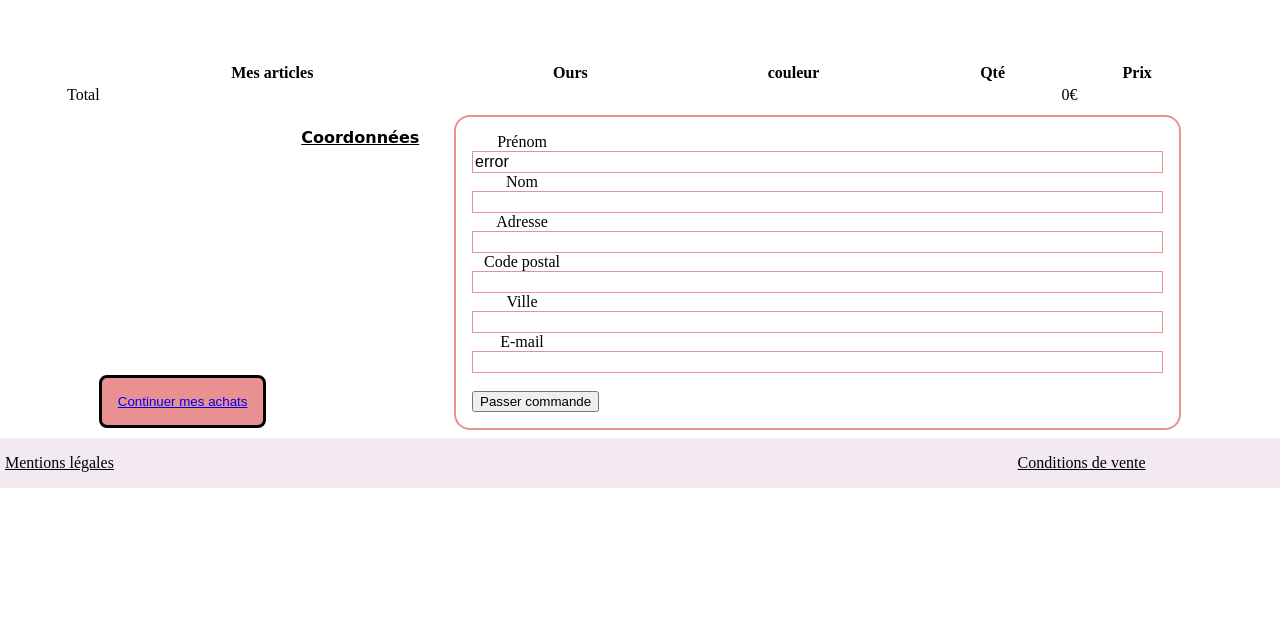
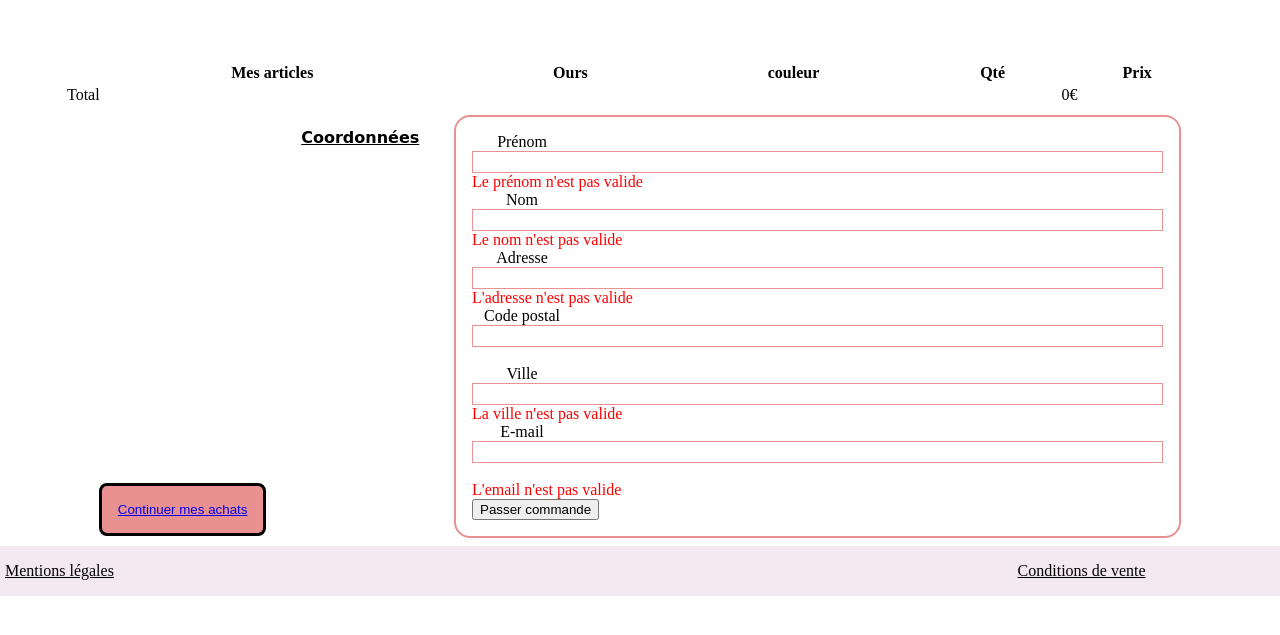
Before and after one commit to fmarega/projet_5, a plain HTML site: page Frontend/panier.html in a window 1280 px wide. Both pictures are taken after a click on the button "Passer commande". Shown: the part 153-788 px from the top of the page. Drawn offline with Linux system fonts and the light colour scheme.

Commit message:
envoie de mes fichiers

```diff
--- a/Frontend/common.js
+++ b/Frontend/common.js
@@ -19,6 +19,6 @@ function XMLRequest(url, callback = renderHTML, method = "GET", data = "") {
         request.setRequestHeader("Content-Type", "application/json"); //type de mine specifique pour représenter l'objet du tableau des données
         request.send(order = data);
     } else {
-        request.send(); // envoi de la requête au service web.
+        request.send(); // envoie de la requête au service web.
     }
 };
--- a/Frontend/panier.html
+++ b/Frontend/panier.html
@@ -55,13 +55,17 @@
 
          <label for="address">Adresse</label>
          <input type="text" id="address" pattern="^([0-9a-z'àâéèêôùûçÀÂÉÈÔÙÛÇ\s-]{1,50})$" required><br>
+         <span id="missAddress"></span><br>
          <label for="codePostal">Code postal</label>
          <input type="text" id="codePostal" pattern="[0-9]{5}" required><br>
+         <span id="missPostalCode"></span><br>
          <label for="city">Ville</label>
-         <input type="text" id="city" pattern="^[a-zA-Z]{3,}$" required><br>
+         <input type="text" id="city" required><br>
+         <span id="missCity"></span><br>
          <label for="email">E-mail </label>
          <input type="email" id="email" pattern="[a-z0-9._%+-]+@[a-z0-9.-]+\.[a-z]{2,}$" required><br><br>
-         <button type="submit" id="submitButton">Passer commande</button>
+         <span id="missMail"></span><br>
+         <button type="button" id="submitButton">Passer commande</button>
       </form>
    </section>
    <!--Button back to top-->
--- a/Frontend/panier.js
+++ b/Frontend/panier.js
@@ -40,18 +40,66 @@ function getOrderId(data) {
 }
 
 function isInvalid(contact) {
-	var badChar = /[0-9\*\.\(\)\[\]\{\}\?,;:!\$\^\"~&]/;
+	var goodName = /^(?=.{1,50}$)[a-z-]+(?:['_.\s][a-z]+)*$/i;
 	var goodEmail = /^[a-z0-9._%+-]+@[a-z0-9.-]+\.[a-z]{2,}$/;
+	var goodAddress = /^[a-zA-Z0-9\s]{2,}$/;
 
-	return badChar.test(contact.firstName) ||
-		badChar.test(contact.lastName) ||
-		badChar.test(contact.city) ||
-		!goodEmail.test(contact.email);
+	var firstNameError = document.getElementById('missPrenom');
+	var lastNameError = document.getElementById('missNom');
+	var emailError = document.getElementById('missMail');
+	var addressError = document.getElementById('missAddress');
+	var cityError = document.getElementById('missCity');
+
+	// validation de prénom
+	if (!goodName.test(contact.firstName)) {
+		firstNameError.innerText = "Le prénom n'est pas valide";
+		firstNameError.style.color = 'red';
+	} else {
+		firstNameError.innerText = '';
+	}
+
+	// validation de nom
+	if (!goodName.test(contact.lastName)) {
+		lastNameError.innerText = "Le nom n'est pas valide";
+		lastNameError.style.color = 'red';
+	} else {
+		lastNameError.innerText = '';
+	}
+
+	// Validation de l'email
+	if (!goodEmail.test(contact.email)) {
+		emailError.innerText = "L'email n'est pas valide";
+		emailError.style.color = 'red';
+	} else {
+		emailError.innerText = '';
+	}
+
+	// validation de la ville
+	if (!goodName.test(contact.city)) {
+		cityError.innerText = "La ville n'est pas valide";
+		cityError.style.color = 'red';
+	} else {
+		cityError.innerText = '';
+	}
+
+	// Validation de l'adresse
+	if (!goodAddress.test(contact.address)) {
+		addressError.innerText = "L'adresse n'est pas valide";
+		addressError.style.color = 'red';
+	} else {
+		addressError.innerText = '';
+	}
+
+	return (
+		!goodName.test(contact.firstName) ||
+		!goodName.test(contact.lastName) ||
+		!goodName.test(contact.city) ||
+		!goodEmail.test(contact.email)
+	);
 }
 
 function sendData(contact) {
 	//fonction qui envoit les données du formulaire à l'API
-	console.log('test', contact);
 	let itemAdd = JSON.parse(localStorage.getItem('product'));
 	let products = [];
 
@@ -62,32 +110,34 @@ function sendData(contact) {
 
 	const order = { contact, products }; // données attendues par l'API (les contacts et le tableau des produits)
 
-	fetch(url, {	//pour exécuter la requêtes HTTP de manière asynchrone
+	fetch(url, {
+		//pour exécuter la requêtes HTTP de manière asynchrone
 		method: 'post',
-		headers: { // pour prévenir le server qu'il va recevoir du json
+		headers: {
+			// pour prévenir le server qu'il va recevoir du json
 			Accept: 'application/json',
 			'Content-Type': 'application/json'
 		},
-		body: json // le corps de la requette
+		body: JSON.stringify(order) // le corps de la requette
 	})
-		.then(function (response) {	//la fonction qui va être résolue
+		.then(function(response) {
+			//la fonction qui va être résolue
 			return response.json();
 		})
-		.then(function (data) {	//exécuter ce code dès que la promesse est résolue
-			console.log('Created Gist:', data);
+		.then(function(data) {
+			//exécuter ce code dès que la promesse est résolue
 			if (data.orderId != undefined) {
 				localStorage.setItem('orderId', data.orderId);
 				location.href = `recap.html?order-id=${data.orderId}`;
 			}
-
 		})
-		.catch(function (error) {	//exécuter ce code dès qu'une erreur est survenue.
+		.catch(function(error) {
+			//exécuter ce code dès qu'une erreur est survenue.
 			console.log(error);
 		});
 }
 
 document.getElementById('submitButton').addEventListener('click', (event) => {
-	console.log('validation ===>')
 	//fonction qui envoit les données du formulaire à l'API
 	const firstName = document.getElementById('firstName').value;
 	const lastName = document.getElementById('lastName').value;
@@ -99,15 +149,12 @@ document.getElementById('submitButton').addEventListener('click', (event) => {
 		lastName: lastName,
 		address: address,
 		city: city,
-		email: email,
+		email: email
 	};
-	console.log('validation ===>', isInvalid(contact))
-
+	// si les caractéres dans les champs du formulaire ne sont pas respectés
 	if (isInvalid(contact)) {
-		document.getElementById('firstName').value = "error";
 		event.preventDefault();
-	} else {
-		console.log('test de else')
+	} else { //sinon envoie les données du formulaire à l'API
 		sendData(contact);
 	}
 });
--- a/Frontend/recap.js
+++ b/Frontend/recap.js
@@ -2,7 +2,6 @@ function recapCommande(data) {
 	const section = document.getElementById('recapPanier'); // Emplacement du contenu que l'on va créer (num commande)
 	const total = JSON.parse(localStorage.getItem('total'));
 	const nbrOfArticles = JSON.parse(localStorage.getItem('product')).length;
-	//const orderId = localStorage.getItem('orderId');
 	const article = document.createElement('article');
 	const orderId = new URL(window.location).searchParams.get('order-id');
 	var text = document.createTextNode(`Votre numéro de commande est: ${orderId}`);
```
Also changed, not shown: 1 other file.
